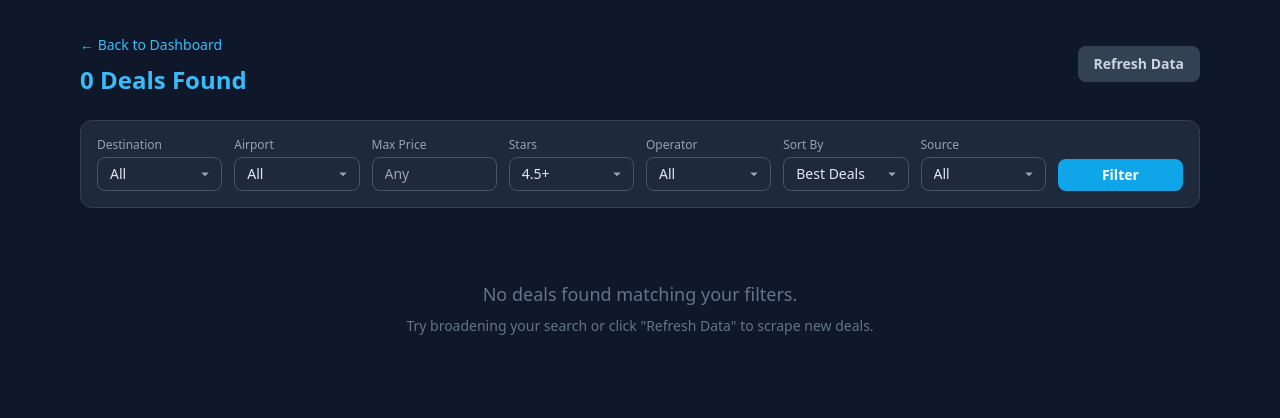
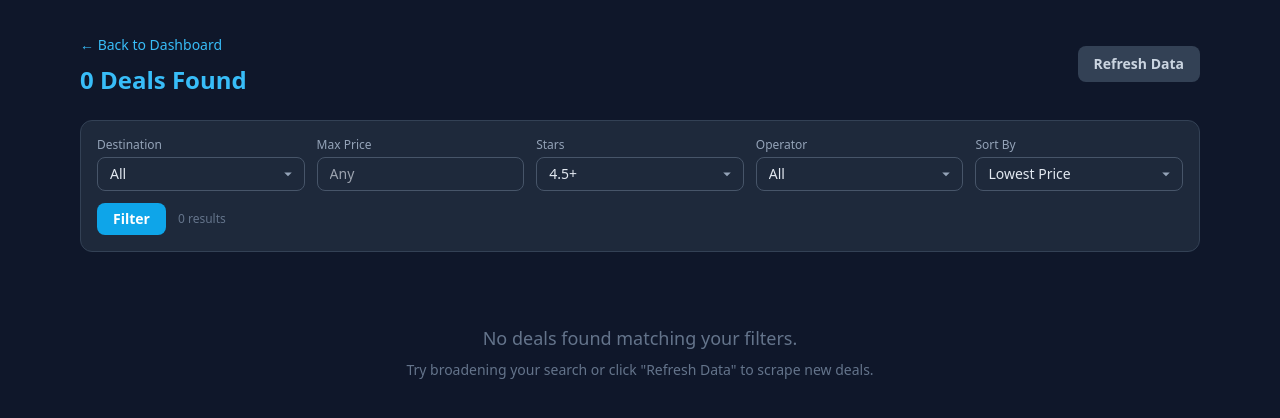
Before and after one commit to KalekTodorovic/caribbean-deals, a FastAPI app: page /search in a window 1280 px wide. Shown: the top 418 px of the page. Run offline with FastAPI, Linux system fonts and the light colour scheme; data that the repository does not hold is empty; some libraries are stand-ins or nearby versions.

Commit message:
Stabilize UI and prevent scrape crashes
- Consistent filter bar: same 5 filters always (Destination, Price, Stars, Operator, Sort)
- Add Packages/Hotels/All tab buttons that carry current filters
- Wrap scrape tasks in try/except to prevent server crashes
- Add exc_info to scraper error logs for debugging

```diff
--- a/main.py
+++ b/main.py
@@ -51,7 +51,7 @@ async def run_all_scrapers():
                     await upsert_deal(deal)
                 log.info("%s (package): saved %d deals", scraper.name, len(deals))
             except Exception as e:
-                log.error("Scraper %s failed: %s", scraper.name, e)
+                log.error("Scraper %s failed: %s", scraper.name, e, exc_info=True)
 
         for scraper in HOTEL_SCRAPERS:
             try:
@@ -60,7 +60,7 @@ async def run_all_scrapers():
                     await upsert_deal(deal)
                 log.info("%s (hotel): saved %d deals", scraper.name, len(deals))
             except Exception as e:
-                log.error("Scraper %s failed: %s", scraper.name, e)
+                log.error("Scraper %s failed: %s", scraper.name, e, exc_info=True)
 
         count = await get_deal_count()
         log.info("Scrape complete. Total deals in DB: %d", count)
@@ -73,7 +73,14 @@ async def lifespan(app: FastAPI):
     scheduler.add_job(run_all_scrapers, "interval", hours=REFRESH_INTERVAL_HOURS, id="refresh")
     scheduler.start()
     log.info("Scheduler started (refresh every %dh)", REFRESH_INTERVAL_HOURS)
-    asyncio.create_task(run_all_scrapers())
+
+    async def _safe_startup_scrape():
+        try:
+            await run_all_scrapers()
+        except Exception as e:
+            log.error("Startup scrape crashed: %s", e, exc_info=True)
+    asyncio.create_task(_safe_startup_scrape())
+
     yield
     scheduler.shutdown()
 
--- a/templates/results.html
+++ b/templates/results.html
@@ -45,22 +45,13 @@
 
         <form action="/search" method="get" class="card rounded-xl p-4 mb-6">
             <input type="hidden" name="deal_type" value="{{ deal_type or '' }}">
-            <div class="grid grid-cols-2 md:grid-cols-8 gap-3 items-end">
+            <div class="grid grid-cols-2 md:grid-cols-4 lg:grid-cols-5 gap-3 items-end">
                 <div>
                     <label class="block text-xs text-slate-400 mb-1">Destination</label>
                     <select name="destination" class="input w-full rounded-lg px-3 py-1.5 text-sm">
                         <option value="">All</option>
                         {% for code, name in destinations.items() %}
                         <option value="{{ code }}" {% if filters.destination == code %}selected{% endif %}>{{ name }}</option>
-                        {% endfor %}
-                    </select>
-                </div>
-                <div>
-                    <label class="block text-xs text-slate-400 mb-1">Airport</label>
-                    <select name="departure_airport" class="input w-full rounded-lg px-3 py-1.5 text-sm">
-                        <option value="">All</option>
-                        {% for code, name in airports.items() %}
-                        <option value="{{ code }}" {% if filters.departure_airport == code %}selected{% endif %}>{{ code }}</option>
                         {% endfor %}
                     </select>
                 </div>
@@ -89,36 +80,16 @@
                 <div>
                     <label class="block text-xs text-slate-400 mb-1">Sort By</label>
                     <select name="sort_by" class="input w-full rounded-lg px-3 py-1.5 text-sm">
+                        <option value="price" {% if filters.sort_by == "price" %}selected{% endif %}>Lowest Price</option>
                         <option value="deal_score" {% if filters.sort_by == "deal_score" %}selected{% endif %}>Best Deals</option>
-                        <option value="price" {% if filters.sort_by == "price" %}selected{% endif %}>Lowest Price</option>
                         <option value="savings" {% if filters.sort_by == "savings" %}selected{% endif %}>Most Savings</option>
                         <option value="stars" {% if filters.sort_by == "stars" %}selected{% endif %}>Best Stars</option>
                     </select>
                 </div>
-                {% if deal_type == "package" %}
-                <div>
-                    <label class="block text-xs text-slate-400 mb-1">Nights</label>
-                    <div class="flex gap-1">
-                        {% for n in package_nights_options %}
-                        <label class="nights-badge {% if filters.nights and n|string in filters.nights %}active{% endif %}">
-                            <input type="checkbox" name="nights" value="{{ n }}" class="hidden" {% if filters.nights and n|string in filters.nights %}checked{% endif %}> {{ n }}
-                        </label>
-                        {% endfor %}
-                    </div>
-                </div>
-                {% else %}
-                <div>
-                    <label class="block text-xs text-slate-400 mb-1">Source</label>
-                    <select name="source" class="input w-full rounded-lg px-3 py-1.5 text-sm">
-                        <option value="">All</option>
-                        <option value="booking" {% if filters.source == "booking" %}selected{% endif %}>Booking.com</option>
-                        <option value="expedia" {% if filters.source == "expedia" %}selected{% endif %}>Expedia</option>
-                    </select>
-                </div>
-                {% endif %}
-                <div>
-                    <button type="submit" class="btn-primary text-white font-semibold px-4 py-1.5 rounded-lg text-sm w-full">Filter</button>
-                </div>
+            </div>
+            <div class="mt-3 flex items-center gap-3">
+                <button type="submit" class="btn-primary text-white font-semibold px-4 py-1.5 rounded-lg text-sm">Filter</button>
+                <span class="text-xs text-slate-500">{{ deals|length }} results</span>
             </div>
         </form>
 
```
